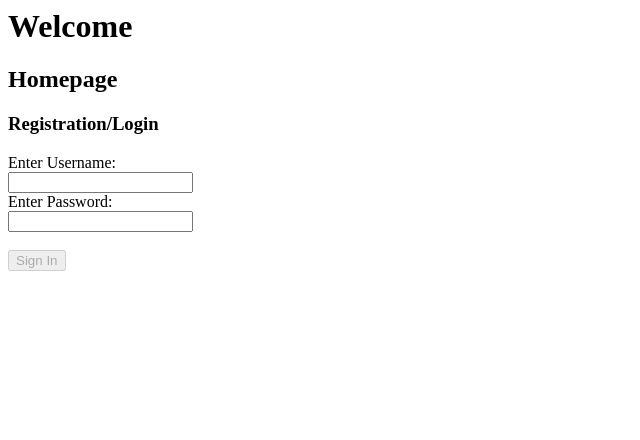
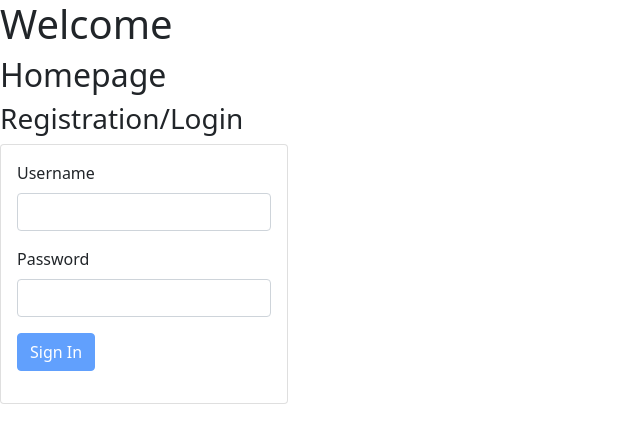
Before and after one commit to gigglebite/pdc20-module-7-activity1, a plain HTML site: page activity2.html in a window 1280 px wide. Shown: the whole page, without its empty margins (0-640 px from the left). Drawn offline with nearby package versions, Linux system fonts and the light colour scheme.

Commit message:
added bootstrap

```diff
--- a/activity2.html
+++ b/activity2.html
@@ -1,32 +1,36 @@
 <html ng-app>
   <head>
     <script src="https://ajax.googleapis.com/ajax/libs/angularjs/1.8.2/angular.min.js"></script>
+    <link href="https://cdn.jsdelivr.net/npm/bootstrap@5.0.2/dist/css/bootstrap.min.css" rel="stylesheet" integrity="sha384-EVSTQN3/azprG1Anm3QDgpJLIm9Nao0Yz1ztcQTwFspd3yD65VohhpuuCOmLASjC" crossorigin="anonymous">
   </head>
   <body ng-app="">
-    <h1> Welcome </h1>
+    <h1>Welcome </h1>
     <h2>Homepage</h2>
     <h3>Registration/Login</h3>
+
+    <div class="card" style="width: 18rem;">
+        <div class="card-body">
     <form name="form">
         <!-- usage of ng-hide -->
         <div ng-hide="toShow">
-            <label>Enter Username:</label>
-            <br>
-            <input type="text" required ng-model="Name"/>
-            <br>
-            <label>Enter Password:</label>
-            <br>
-            <input type="text" required ng-model="Password"/>
-            <br>
-            <br>
-        <!-- usage of ng-click -->
-            <input type="button" ng-disabled="form.$invalid" ng-click="toShow=true" value="Sign In">
+        <div class="mb-3">
+          <label for="name" class="form-label">Username</label>
+          <input type="text" class="form-control"  required ng-model="Name"/>
         </div>
-        <!-- usage of ng-show -->
-        <div ng-show="toShow">
-            Sign in successful.
-            <br>
-            <input type="button" ng-click="toShow=false" value="Logout">
+        <div class="mb-3">
+            <label for="password" class="form-label">Password</label>
+            <input type="password" class="form-control"  required ng-model="Password"/>
+        </div>
+        <input type="button" ng-disabled="form.$invalid" class="btn btn-primary" ng-click="toShow=true" value="Sign In">
+        </div>
+        <div class="mb-3" ng-show="toShow">
+            <div class="mb-3">
+            <label for="success" class="form-label"> Sign in successful.</label>
+            </div>
+            <input type="button" class="btn btn-primary" ng-click="toShow=false" value="Logout">
         </div>
     </form>
+    </div>
+    </div>
   </body>
 </html>
```
